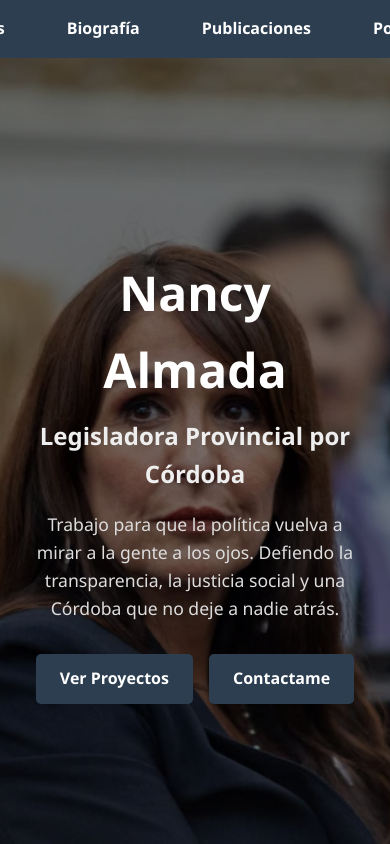
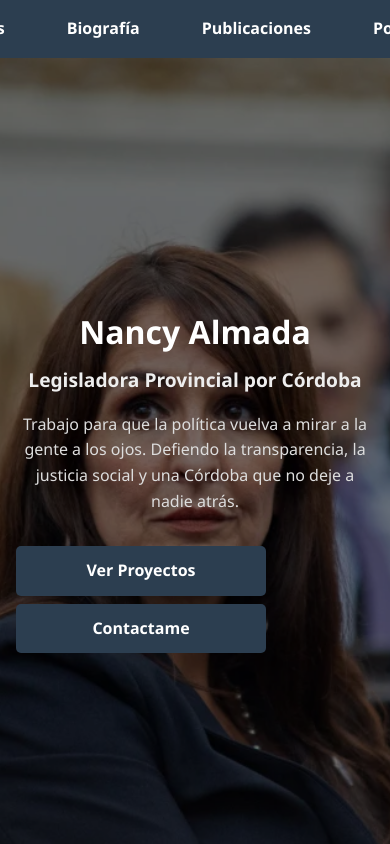
Before and after one commit to valenpazosss/paginanancy, a plain HTML site: page index.html in a window 390 px wide. Shown: the top 844 px of the page. Drawn offline with Linux system fonts and the light colour scheme.

Commit message:
Update style.css

```diff
--- a/style.css
+++ b/style.css
@@ -151,3 +151,33 @@ footer {
   margin-bottom: 2rem;
   color: #ddd;
 }
+@media (max-width: 768px) {
+  .fondo-con-imagen {
+    padding: 1rem;
+    height: auto;
+    min-height: 100vh;
+    flex-direction: column;
+  }
+
+  .fondo-con-imagen h1 {
+    font-size: 2rem;
+  }
+
+  .fondo-con-imagen h2 {
+    font-size: 1.2rem;
+  }
+
+  .fondo-con-imagen p {
+    font-size: 1rem;
+  }
+
+  .botones {
+    flex-direction: column;
+    gap: 0.5rem;
+  }
+
+  .btn {
+    width: 100%;
+    max-width: 250px;
+  }
+}
```
